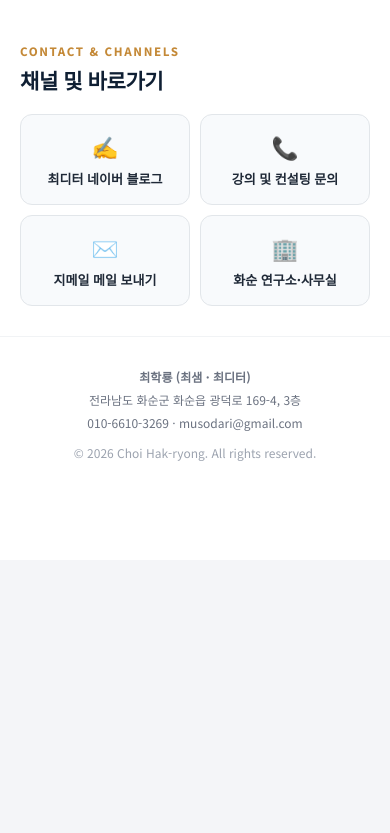
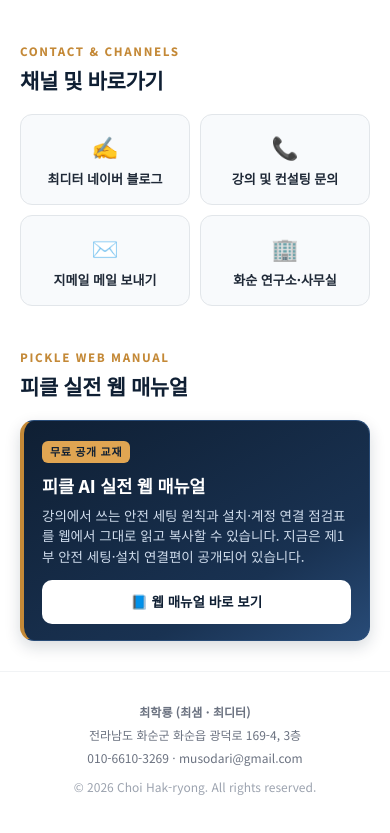
Before and after one commit to musodari/musodari.github.io, a plain HTML site: page index.html in a window 390 px wide. Shown: the part 4108-4941 px from the top of the page. Before the commit the page ends 4668 px from the top, so only its background shows below. Drawn offline with Linux system fonts and the light colour scheme; a web font is replaced by a local one.

Commit message:
모바일 명함 하단에 피클 AI 실전 웹 매뉴얼 바로가기 카드 추가

```diff
--- a/index.html
+++ b/index.html
@@ -433,6 +433,61 @@
       margin-bottom: 5px;
     }
 
+    /* 피클 웹 매뉴얼 바로가기 카드 */
+    .manual-card {
+      display: block;
+      background: linear-gradient(150deg, var(--primary-dark) 0%, var(--primary) 70%, var(--primary-light) 100%);
+      border: 1px solid var(--primary-light);
+      border-left: 4px solid var(--accent);
+      border-radius: 14px;
+      padding: 16px 18px 16px;
+      text-decoration: none;
+      color: #ffffff;
+      box-shadow: 0 6px 16px rgba(15, 31, 51, 0.16);
+      transition: transform 0.2s, box-shadow 0.2s;
+    }
+    .manual-card:hover {
+      transform: translateY(-2px);
+      box-shadow: 0 10px 22px rgba(15, 31, 51, 0.24);
+    }
+    .manual-badge {
+      display: inline-block;
+      font-size: 11px;
+      font-weight: 800;
+      letter-spacing: 0.06em;
+      color: var(--primary-dark);
+      background: var(--accent-light);
+      border-radius: 6px;
+      padding: 2px 8px;
+      margin-bottom: 9px;
+    }
+    .manual-title {
+      display: block;
+      font-size: 17.5px;
+      font-weight: 800;
+      letter-spacing: -0.01em;
+      margin-bottom: 5px;
+    }
+    .manual-desc {
+      display: block;
+      font-size: 13.5px;
+      line-height: 1.55;
+      color: #cfdcec;
+      margin-bottom: 13px;
+    }
+    .manual-cta {
+      display: flex;
+      align-items: center;
+      justify-content: center;
+      gap: 6px;
+      background: #ffffff;
+      color: var(--primary-dark);
+      font-size: 13.5px;
+      font-weight: 800;
+      padding: 11px 0;
+      border-radius: 10px;
+    }
+
     /* 푸터 */
     footer {
       text-align: center;
@@ -795,6 +850,21 @@
       </div>
     </section>
 
+    <!-- 8. 피클 AI 실전 웹 매뉴얼 바로가기 -->
+    <section>
+      <span class="kicker">PICKLE WEB MANUAL</span>
+      <h2>피클 실전 웹 매뉴얼</h2>
+
+      <a href="https://musodari.github.io/pickle/" target="_blank" rel="noopener" class="manual-card">
+        <span class="manual-badge">무료 공개 교재</span>
+        <span class="manual-title">피클 AI 실전 웹 매뉴얼</span>
+        <span class="manual-desc">
+          강의에서 쓰는 안전 세팅 원칙과 설치·계정 연결 점검표를 웹에서 그대로 읽고 복사할 수 있습니다. 지금은 제1부 안전 세팅·설치 연결편이 공개되어 있습니다.
+        </span>
+        <span class="manual-cta">📘 웹 매뉴얼 바로 보기</span>
+      </a>
+    </section>
+
     <!-- 푸터 -->
     <footer>
       <p><strong>최학룡 (최샘 · 최디터)</strong></p>
```
